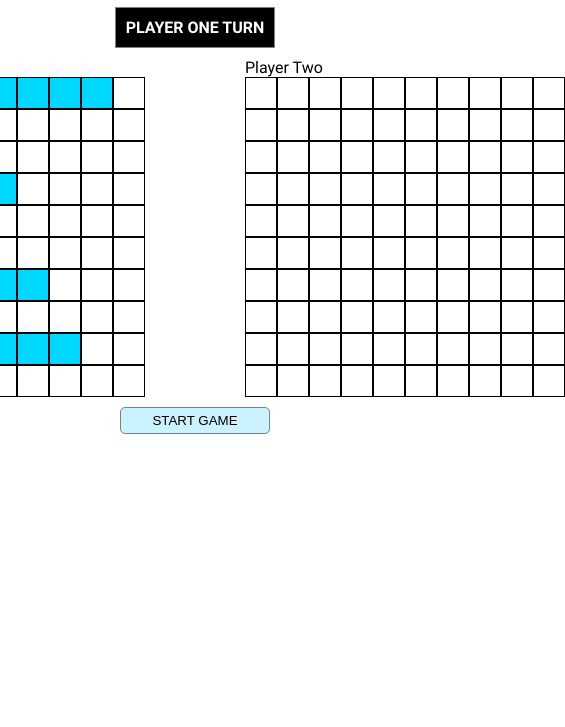
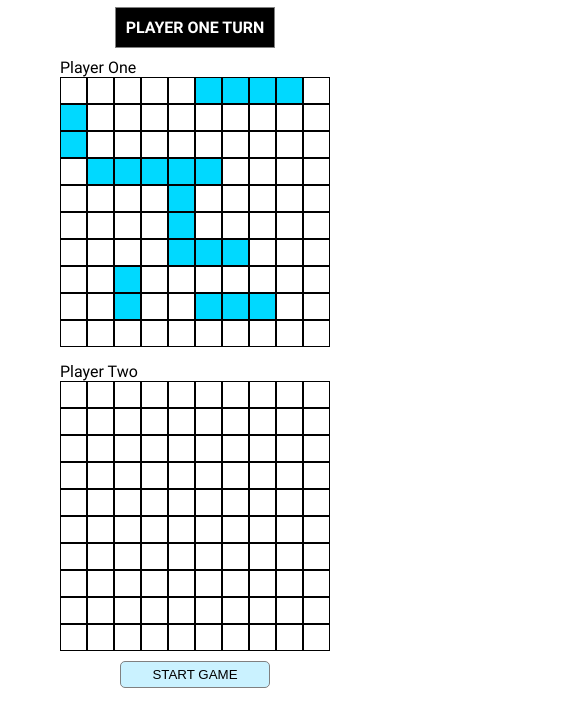
Before and after one commit to jw287962/battleship, a website built with webpack: page src/index.html in a window 390 px wide. Shown: the part 75-802 px from the top of the page, 565 px wide, since content can reach past the window. Built offline with nearby package versions, Linux system fonts and the light colour scheme.

Commit message:
mobile mode media query

```diff
--- a/src/style.css
+++ b/src/style.css
@@ -41,7 +41,6 @@ body{
   display: grid;
   grid-template-columns: repeat(2,1fr);
   gap: 100px;
-
 }
 
 .box{
@@ -124,3 +123,18 @@ button:active{
   background-color: rgb(202, 242, 255);
   margin: 10px;
 }
+
+
+@media only screen and (max-width: 600px) {
+  .gameboard{
+    display: flex;
+    flex-direction: column;
+    gap: 15px;
+  }
+
+  .box{
+    height: 25px;
+    width: 25px;
+    border: 1px solid black;
+  }
+}
```
